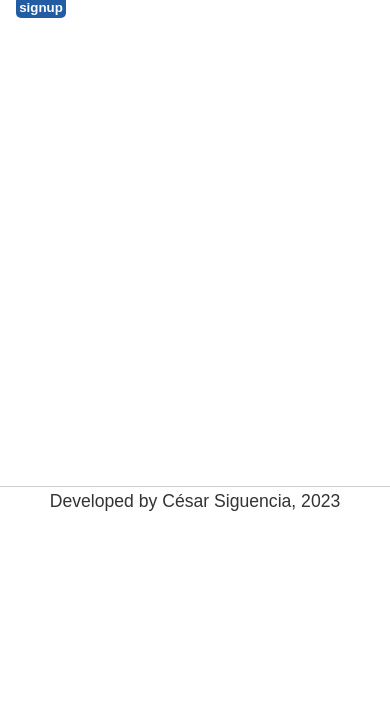
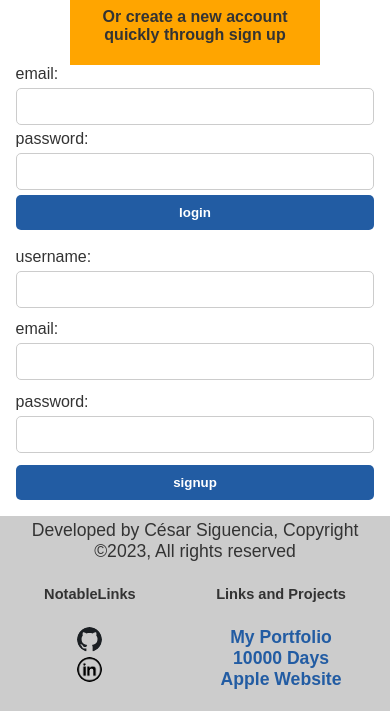
Before and after one commit to cesarsiguencia/python-newsfeed, a Flask app: page /login in a window 390 px wide. Shown: the part 328-1039 px from the top of the page. Before the commit the page ends 839 px from the top, so only its background shows below. Run offline with Flask 3, Linux system fonts and the light colour scheme; some libraries are stand-ins or nearby versions.

Commit message:
added demo, credentials block, fixed media queries, added new footer

```diff
--- a/static/stylesheets/style.css
+++ b/static/stylesheets/style.css
@@ -1,8 +1,10 @@
 * {
   box-sizing: border-box;
+
 }
 
-body, html {
+body,
+html {
   height: 100%;
   padding: 0;
   margin: 0;
@@ -21,7 +23,7 @@
   color: #3486eb;
 }
 
-button {
+button {list-style-position: outside; /* or 'inside' */
   background-color: #225ca3;
   border: 0;
   padding: 1%;
@@ -36,18 +38,25 @@
   background-color: #3486eb;
 }
 
+.list-block{
+  width: 100%;
+}
+
 .post-list {
   margin: 0;
   padding: 0;
+  list-style-position: outside; /* or 'inside' */
 }
 
-textarea, input {
+textarea,
+input {
   padding: .5%;
   border-radius: 5px;
   border: 1px solid #ccc;
 }
 
-textarea:focus, input:focus {
+textarea:focus,
+input:focus {
   outline: none;
   border: 1px solid #3486eb;
 }
@@ -57,7 +66,7 @@
   min-height: 100px;
 }
 
-form > div {
+form>div {
   margin-bottom: 2%;
 }
 
@@ -66,12 +75,14 @@
 }
 
 .wrapper {
-  width: 100%;
-  min-height: 100%;
+  height:100vh;
+  display: flex;
+  flex-direction: column;
+}
+
+.wrapper-sub{
   max-width: 1200px;
   margin: 0 auto;
-  display: flex;
-  flex-direction: column;
 }
 
 header {
@@ -170,9 +181,131 @@
 }
 
 footer {
-  border-top: 1px solid #ccc;
-  display: flex;
+  background-color: #ccc;
+  text-align: center;
   justify-content: center;
   padding: 1%;
   font-size: 110%;
+  width: 100%;
 }
+
+.row{
+  display: flex;
+  justify-content: space-around
+
+}
+
+.footer-icons{
+  width: 25px;
+  height: 25px;
+  border-radius: 100px;
+}
+
+.footer-icons:hover{
+  background-color: white;
+}
+
+.list-unstyled{
+  list-style: none;
+  justify-content: center;
+  padding: 0 0
+}
+
+.modal {
+  background: rgba(0, 0, 0, 0.9);
+  right: 0;
+  top: 0;
+  bottom: 0;
+  left: 0;
+  overflow: auto;
+  position: fixed;
+  z-index: 1;
+  height: 0px;
+}
+
+.videoWrapper {
+  position: relative;
+  padding-bottom: 56.25%; /* 16:9 */
+  height: 0;
+}
+.videoWrapper iframe {
+  position: absolute;
+  top: 0;
+  left: 0;
+  width: 100%;
+  height: 100%;
+}
+
+.container{
+  color: white;
+  text-align: center;
+  width: 90%;
+  margin: 15px auto
+}
+
+.user-icon{
+  width: 100px;
+  height: 100px;
+  display: block;
+  margin: 0 auto;
+}
+
+#close-trial{
+  width: 100%;
+  font-size: 18px;
+  padding: 3px 5px;
+}
+
+.creds{
+  background-color: orange;
+  padding: 5px 5px;
+  width: 250px;
+  text-align: center;
+
+}
+
+.creds-img{
+  width: 200px;
+}
+
+.icon{
+  width: 100px;
+  height: 100px
+}
+
+@media screen and (max-width: 550px){
+  .login-form>*{
+    margin: 0 auto;
+  }
+
+  .type-blocks> *{
+    display: inline-block;
+    width: 100%;
+
+  }
+
+  .type-blocks input{
+    padding: 10px 0;
+    margin: 5px 0
+
+  }
+
+  button{
+    padding: 10px 10px
+  }
+
+  .new-post-form input {
+    width: 100%;
+  }
+
+  nav{
+    display: flex;
+    align-items: right;
+  }
+
+  .post-list > li{
+    display: inline-block;
+    width: 90%;
+    margin: 15px auto
+  }
+}
--- a/templates/dashboard.html
+++ b/templates/dashboard.html
@@ -4,7 +4,7 @@
 <section>
   <h2>Create New Post</h2>
 
-  <form class="new-post-form">
+  <form class="new-post-form type-blocks" >
     <div>
       <label for="post-title">Title</label>
       <input type="text" id="post-title" name="post-title" />
--- a/templates/layout/main.html
+++ b/templates/layout/main.html
@@ -10,10 +10,65 @@
 </head>
 
 <body>
+
+
+
+
+
+
+
   <div class="wrapper">
+    <div class="modal" id="trial-modal">
+
+      <form class="container" style="text-align: center">
+          <h3>
+              Welcome to Technify in Python!
+          </h3>
+
+          <p>Watch the less than 2 minute demo before previewing app!</p>
+
+          <br />
+
+          <div class="videoWrapper">
+              <!-- Copy & Pasted from YouTube -->
+              <iframe width="560" height="349"
+                  src="https://drive.google.com/file/d/1dgE4WgaUUo373DLhJAB0Ok5GjlZZDOFY/preview" frameborder="0"
+                  allowfullscreen></iframe>
+          </div>
+
+          <div style="text-align:left;">
+              <p><strong>Keep In Mind:</strong></p>
+              <p><span> - Click on the title of this app to return to this demo at anytime.</span></p>
+              <p> - The developer may and has every right to delete any new data added to this site by visitors at
+                  random.
+              </p>
+
+
+              <div>
+                  <div>
+                      <img class='user-icon' src='/stylesheets/user.png'>
+                      </img>
+                  </div>
+                  <p><span> - BE ON THE LOOK OUT FOR THIS ICON, which will give you SAMPLE
+                          CREDENTIALS where needed if you do not wish to create an entire new client profile.</span>
+                  </p>
+
+
+              </div>
+
+              <br />
+
+              <button type="button" class="highlighted-options text-center margin-center" id="close-trial">
+                  <p>
+                      I have watched the demo and understand how to use the full app
+                  </p>
+              </button>
+          </div>
+      </form>
+    </div>
     <header>
       <h1>
-        <a href="/">Technify: Enjoy the Latest News and Developer Chats</a>
+        <a id="title" href="/">Technify: Enjoy the Latest News and Developer Chats</a>
       </h1>
       <nav>
         {% if loggedIn == True %}
@@ -27,10 +82,41 @@
     <main>
       {% block body %}{% endblock %}
     </main>
-    <footer>
-      Developed by César Siguencia, 2023
-    </footer>
+
   </div>
+
+  <footer class="page-footer font-small blue pt-4">
+    <div>Developed by César Siguencia, Copyright ©2023, All rights reserved
+    </div>
+
+
+        <div class="row">
+
+
+
+            <div class="col-md-3 mb-md-0 mb-3">
+                <h5>NotableLinks</h5>
+                <ul class="list-unstyled">
+                    <li><a href="https://github.com/cesarsiguencia" target="_blank"><img class='footer-icons' src="/stylesheets/github.svg" alt='github logo'></img></a></li>
+
+                    <li><a href="https://www.linkedin.com/in/cesar-siguencia/" target="_blank"><img class='footer-icons' src="/stylesheets/linkedin.png" alt='linkedIn logo'></img></a></li>
+                </ul>
+            </div>
+
+            <div class="col-md-3 mb-md-0 mb-3">
+                <h5>Links and Projects</h5>
+                <ul class="list-unstyled">
+                    <li><a target="_blank" class='footer-links' href="https://cesarsiguencia.github.io/my-react-portfolio/">My Portfolio</a></li>
+                    <li><a target="_blank" class='footer-links'href="https://cs-10000-days-33ee2045b3a6.herokuapp.com/">10000 Days</a></li>
+                    <li><a target="_blank" class='footer-links' href="https://www.apple.com/">Apple Website</a></li>
+                </ul>
+            </div>
+
+    </div>
+
+
+
+</footer>
 
   {% if loggedIn %}
   <script src="/javascript/logout.js"></script>
--- a/templates/login.html
+++ b/templates/login.html
@@ -2,33 +2,47 @@
 
 {% block body %}
 <form class="login-form">
-  <div>
+  <div class="creds">
+      <img class='icon' src="/stylesheets/user.png" ></img>
+      <p><strong>Use the sample credentials below!</strong></p>
+      <img class='creds-img' src="/stylesheets/creds.png"></img>
+      <p><strong>- - - - -</strong></p>
+      <p><strong>Or create a new account quickly through sign up</strong></p>
+
+  </div>
+
+
+  <div class="type-blocks">
     <label for="email-login">email:</label>
     <input type="text" id="email-login" />
   </div>
-  <div>
+  <div class="type-blocks">
     <label for="password-login">password:</label>
     <input type="password" id="password-login" />
   </div>
-  <div>
+  <div class="type-blocks">
     <button type="submit">login</button>
   </div>
+
+
 </form>
 
+<br/>
+
 <form class="signup-form">
-  <div>
+  <div class="type-blocks">
     <label for="username-signup">username:</label>
     <input type="text" id="username-signup" />
   </div>
-  <div>
+  <div class="type-blocks">
     <label for="email-signup">email:</label>
     <input type="text" id="email-signup" />
   </div>
-  <div>
+  <div class="type-blocks">
     <label for="password-signup">password:</label>
     <input type="password" id="password-signup" />
   </div>
-  <div>
+  <div class="type-blocks">
     <button type="submit">signup</button>
   </div>
 </form>
--- a/templates/single-post.html
+++ b/templates/single-post.html
@@ -5,7 +5,7 @@
 
 {% if loggedIn == True %}
 <form class="comment-form">
-  <div>
+  <div class="type-blocks">
     <textarea name="comment-body"></textarea>
   </div>
 
```
Also changed, not shown: static/javascript/trial.js (added, +21 -0 lines), templates/edit-post.html (+4 -4 lines), templates/homepage.html (+8 -0 lines), README.md, static/stylesheets/creds.png (added), static/stylesheets/github.svg (added), static/stylesheets/linkedin.png (added), static/stylesheets/user.png (added).
